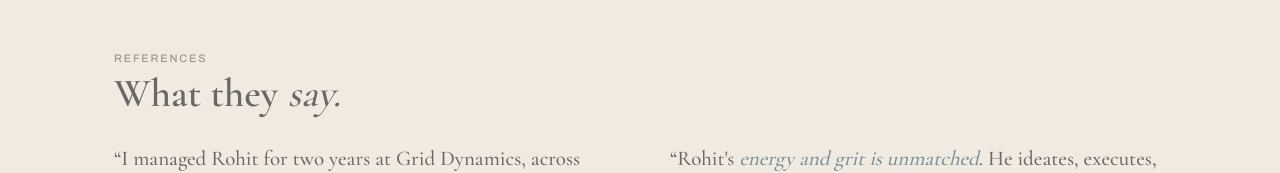
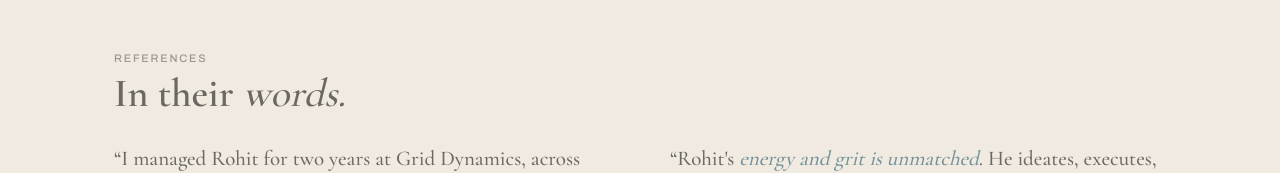
Before and after one commit to rohit1703/rohit-executive-portfolio, a Next.js app: page /proof in a window 1280 px wide. Shown: the part 589-762 px from the top of the page. Built offline with nearby package versions, Linux system fonts and the light colour scheme.

Commit message:
copy(references): rename section headline to 'In their words.'

```diff
--- a/app/page.tsx
+++ b/app/page.tsx
@@ -189,7 +189,7 @@ export default function Home() {
           <div>
             <span className="eyebrow faint">References</span>
             <h2 className="serif" style={{ fontSize: 'clamp(30px,3.4vw,44px)', lineHeight: 1.04, margin: '10px 0 0' }}>
-              What they <span className="ital">say.</span>
+              In their <span className="ital">words.</span>
             </h2>
           </div>
           <Link className="pill pill-ghost" href="/proof">All references &amp; events →</Link>
--- a/app/proof/page.tsx
+++ b/app/proof/page.tsx
@@ -34,7 +34,7 @@ export default function ProofPage() {
       <section className="section-top">
         <span className="mini-eyebrow" style={{ letterSpacing: '.16em', marginBottom: 8 }}>References</span>
         <h2 className="serif" style={{ fontSize: 'clamp(28px,3.2vw,40px)', lineHeight: 1.06, margin: '0 0 30px' }}>
-          What they <span className="ital">say.</span>
+          In their <span className="ital">words.</span>
         </h2>
         <div className="proof-refs">
           {REFERENCES.map((r) => (
```
